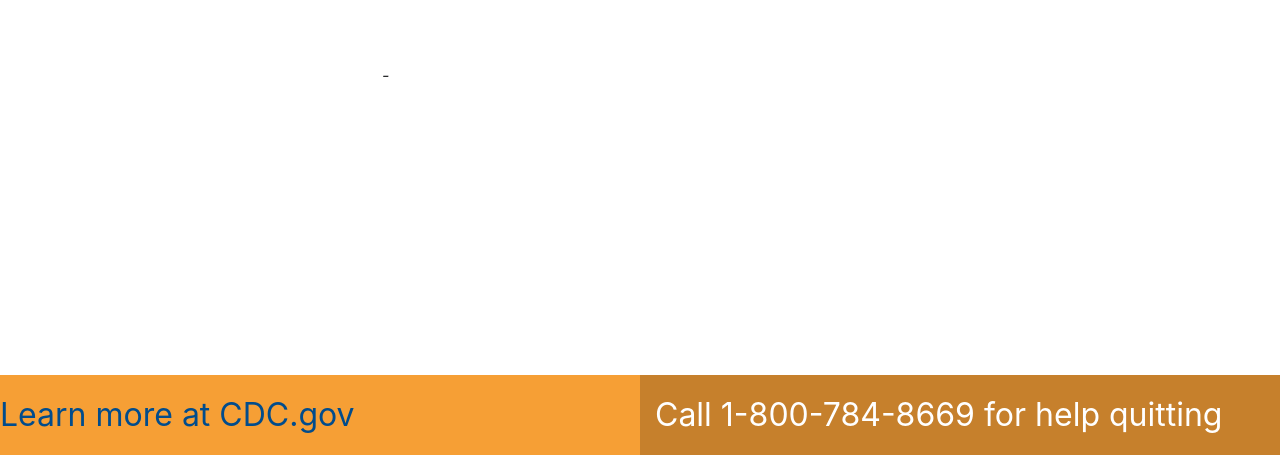
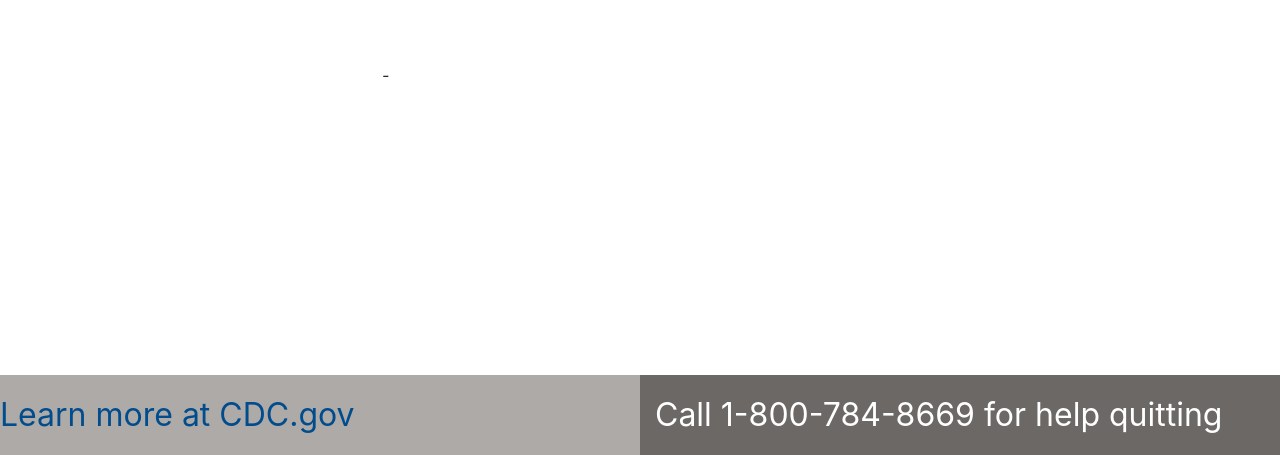
Before and after one commit to alangford/bolty2142.github.io, a website: page index.html in a window 1280 px wide. In both pictures the pointer is over the link "Learn more at CDC.gov". Shown: the part 345-800 px from the top of the page. Drawn offline with nearby package versions, Linux system fonts and the light colour scheme; some packages are replaced by stand-ins of ours; no server answers.

Commit message:
updated colors

```diff
--- a/styles.css
+++ b/styles.css
@@ -26,7 +26,7 @@ nav span:hover{
 footer{
     margin-top: 5%;
   display: block;
-    background-color: #c6802c;
+    background-color: #6c6866;
 
 
 }
@@ -38,7 +38,7 @@ footer a{
 }
 footer a:hover{
     cursor:pointer;
-    background-color: #f69f35;
+    background-color: #aeaaa8;
     text-decoration: none;
 }
 
```
